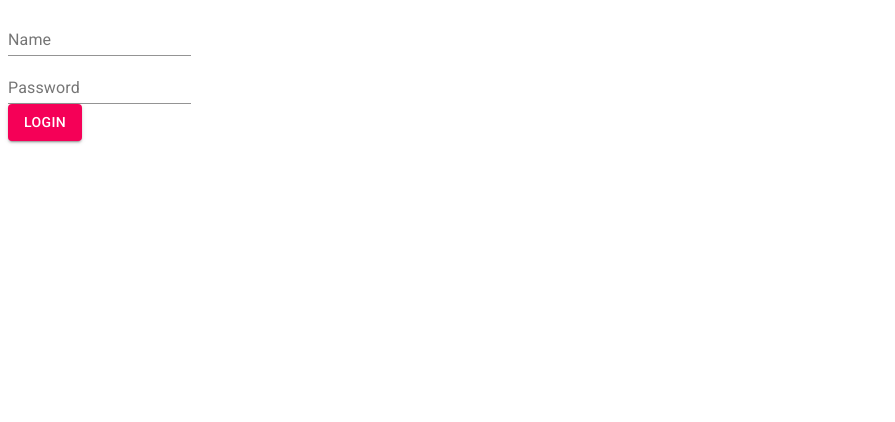
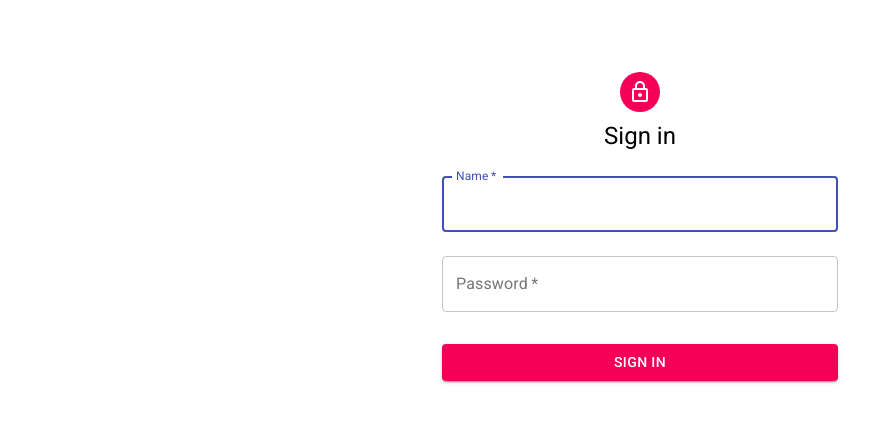
Before and after one commit to jonathanrz/myexpenses-ts, a React (Create React App) app: page /#/login in a window 1280 px wide. Shown: the top 422 px of the page, without its empty margins (0-895 px from the left). Built offline with nearby package versions, Linux system fonts and the light colour scheme.

Commit message:
login page layout

```diff
--- a/package.json
+++ b/package.json
@@ -4,6 +4,7 @@
   "private": true,
   "dependencies": {
     "@material-ui/core": "^4.10.1",
+    "@material-ui/icons": "^4.9.1",
     "@material-ui/lab": "^4.0.0-alpha.55",
     "@testing-library/jest-dom": "^4.2.4",
     "@testing-library/react": "^9.3.2",
--- a/src/components/formik/FormikTextField/index.tsx
+++ b/src/components/formik/FormikTextField/index.tsx
@@ -16,6 +16,9 @@ interface FormikTextFieldProps {
   label: string;
   formik: Formik;
   type?: string;
+  autoComplete?: string;
+  autoFocus?: boolean;
+  required?: boolean;
 }
 
 function FormikTextField({
@@ -30,9 +33,12 @@ function FormikTextField({
       <TextField
         id={name}
         label={label}
+        margin="normal"
+        fullWidth
         onChange={formik.handleChange}
         value={formik.values[name]}
         error={hasError}
+        variant="outlined"
         {...props}
       />
       {hasError ? <Alert severity="error">{formik.errors[name]}</Alert> : null}
--- a/src/pages/Login/index.tsx
+++ b/src/pages/Login/index.tsx
@@ -1,27 +1,80 @@
 import React from "react";
 import { useFormik } from "formik";
+import { makeStyles } from "@material-ui/core/styles";
+import Avatar from "@material-ui/core/Avatar";
+import Box from "@material-ui/core/Box";
 import Button from "@material-ui/core/Button";
+import Container from "@material-ui/core/Container";
+import LockOutlinedIcon from "@material-ui/icons/LockOutlined";
+import Typography from "@material-ui/core/Typography";
 import FormikTextField from "../../components/formik/FormikTextField";
 
+const useStyles = makeStyles((theme) => ({
+  avatar: {
+    margin: theme.spacing(1),
+    backgroundColor: theme.palette.secondary.main,
+  },
+  container: {
+    marginTop: theme.spacing(8),
+    display: "flex",
+    flexDirection: "column",
+    alignItems: "center",
+  },
+  form: {
+    width: "100%",
+    marginTop: theme.spacing(1),
+  },
+  submit: {
+    margin: theme.spacing(3, 0, 2),
+  },
+}));
+
 function Login() {
+  const classes = useStyles();
+
   const formik = useFormik({
     initialValues: { username: "", password: "" },
     onSubmit: console.log,
   });
 
   return (
-    <form onSubmit={formik.handleSubmit}>
-      <FormikTextField name="name" label="Name" formik={formik} />
+    <Container component="main" maxWidth="xs">
+      <Box className={classes.container}>
+        <Avatar className={classes.avatar}>
+          <LockOutlinedIcon />
+        </Avatar>
+        <Typography component="h1" variant="h5">
+          Sign in
+        </Typography>
+        <form className={classes.form} onSubmit={formik.handleSubmit}>
+          <FormikTextField
+            name="name"
+            label="Name"
+            formik={formik}
+            autoComplete="email"
+            autoFocus
+            required
+          />
           <FormikTextField
             name="password"
             label="Password"
             type="password"
             formik={formik}
+            autoComplete="current-password"
+            required
           />
-      <Button color="secondary" type="submit" variant="contained">
-        Login
+          <Button
+            color="secondary"
+            className={classes.submit}
+            type="submit"
+            variant="contained"
+            fullWidth
+          >
+            Sign in
           </Button>
         </form>
+      </Box>
+    </Container>
   );
 }
 
```
Also changed, not shown: 1 other file (tests, documents, lock files or other folders). Lines whose indentation alone changed are shown as unchanged.
